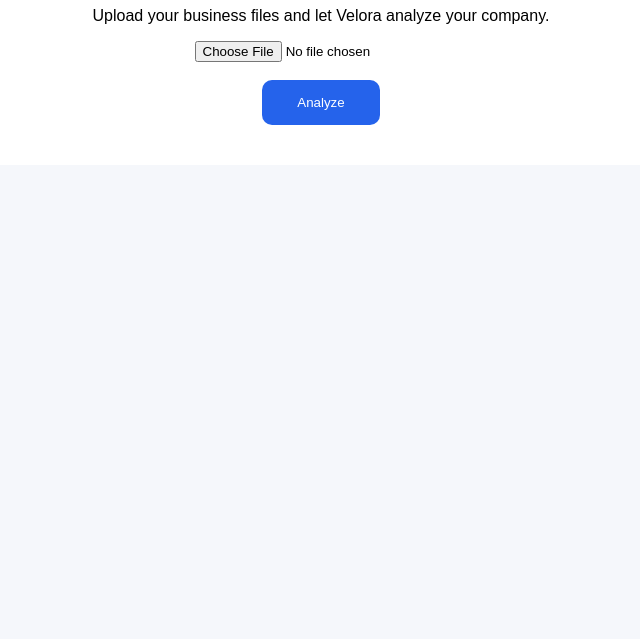
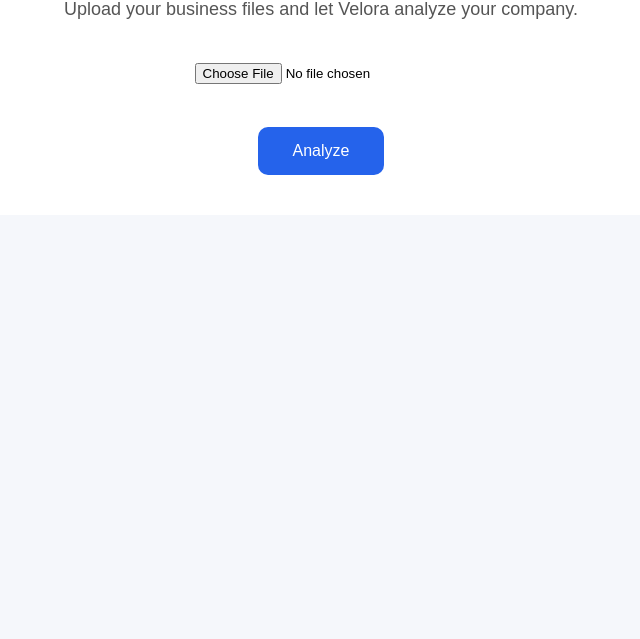
Before and after one commit to ahhartwell/velora, a plain HTML site: page upload.html in a window 1280 px wide. Shown: the part 161-800 px from the top of the page, without its empty margins (319-959 px from the left). Drawn offline with Linux system fonts and the light colour scheme.

Commit message:
Add files via upload

```diff
--- a/upload.html
+++ b/upload.html
@@ -14,6 +14,7 @@ body{
 font-family:Arial;
 background:#f5f7fb;
 padding:40px;
+margin:0;
 }
 
 .box{
@@ -29,6 +30,15 @@ h1{
 color:#2563eb;
 }
 
+p{
+color:#555;
+font-size:18px;
+}
+
+input{
+margin:25px;
+}
+
 button{
 background:#2563eb;
 color:white;
@@ -36,12 +46,16 @@ border:0;
 padding:15px 35px;
 border-radius:10px;
 cursor:pointer;
+font-size:16px;
+}
+
+button:hover{
+opacity:.9;
 }
 
 </style>
 
 </head>
-
 
 <body>
 
@@ -65,12 +79,11 @@ Analyze
 
 </div>
 
-
 <script>
 
 function analyze(){
 
-let file=document.getElementById("file").files[0];
+let file = document.getElementById("file").files[0];
 
 if(!file){
 
@@ -80,13 +93,14 @@ return;
 
 }
 
-location.href="result.html";
+localStorage.setItem("fileName", file.name);
+
+location.href = "result.html";
 
 }
 
 </script>
 
-
 </body>
 
 </html>
```
